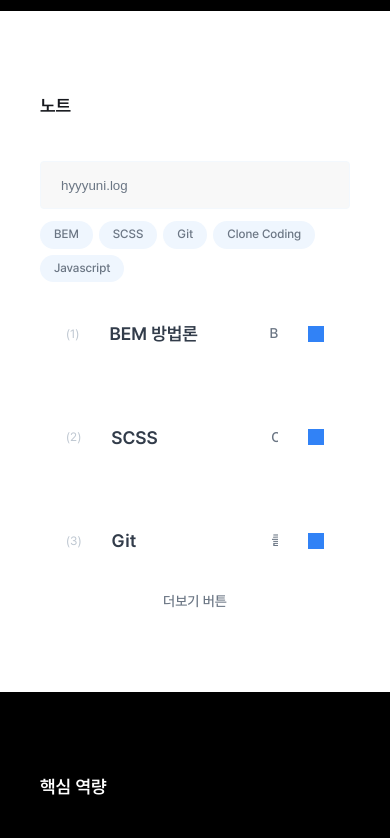
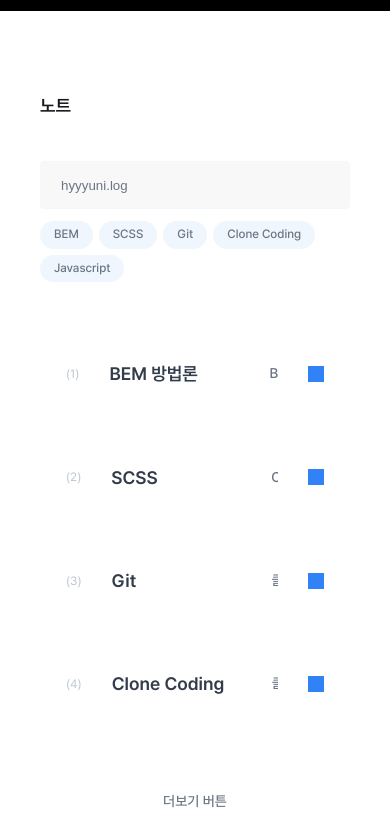
Before and after one commit to johyuni/johyuni.github.io, a React (Create React App) app: page / in a window 390 px wide. Shown: the part 3520-4358 px from the top of the page. Built offline with nearby package versions, Linux system fonts and the light colour scheme.

Commit message:
수정 : note 반응형

```diff
--- a/src/assets/styles/common/_common.scss
+++ b/src/assets/styles/common/_common.scss
@@ -57,11 +57,13 @@ html {
       display: none;
     }
   }
+
   @media screen and (max-width: 1400px) {
     .ta-view {
       display: none;
     }
   }
+
   @media screen and (max-width: 1024px) {
     .ta-view {
       display: block;
@@ -71,6 +73,7 @@ html {
       padding: 8rem 0;
     }
   }
+
   @media screen and (max-width: 768px) {
     .ta-view {
       display: block;
--- a/src/assets/styles/pages/_notes.scss
+++ b/src/assets/styles/pages/_notes.scss
@@ -84,4 +84,13 @@
       }
     }
   }
+
+  @media screen and (max-width: 1024px) {
+    .main__content {
+      gap: 4rem;
+      .list {
+        height: 43rem;
+      }
+    }
+  }
 }
--- a/src/components/pages/Project.js
+++ b/src/components/pages/Project.js
@@ -47,6 +47,7 @@ function Project() {
       <div className="inner">
         <strong className="main__tit">프로젝트</strong>
 
+        {/* PC/MO 태그구조가 달라서 새로짜야함*/}
         <div className="main__content">
           <Swiper
             effect={"fade"}
```
